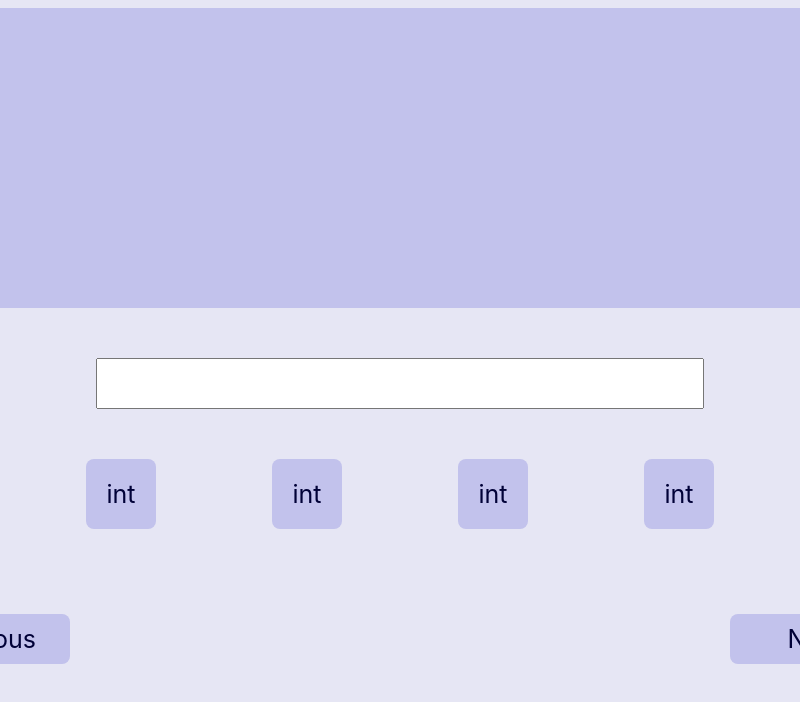
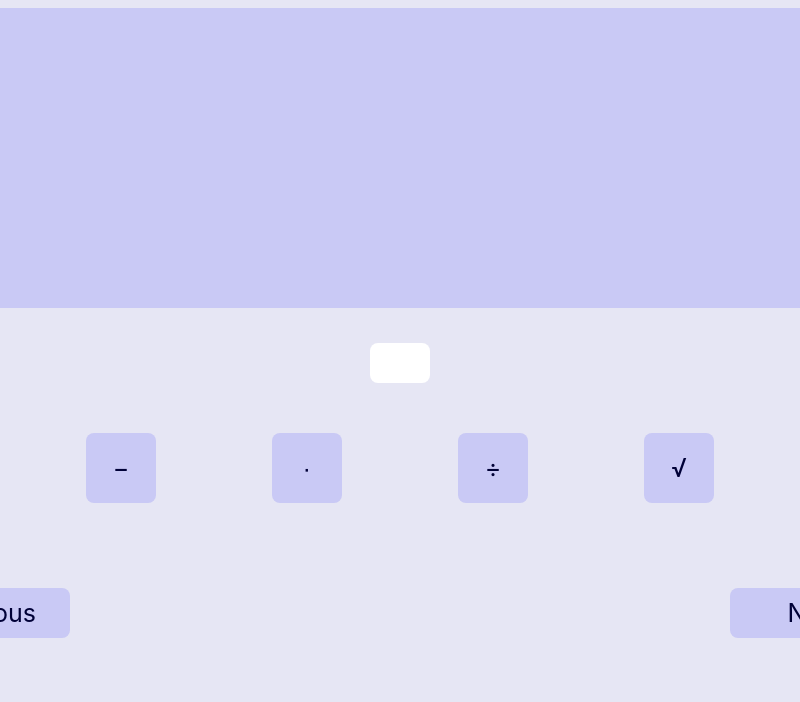
Before and after one commit to olivia-stefanoiu/QuizApp, an Electron app: page src/quiz.html in a window 800 px wide. Shown: the top 702 px of the page. Drawn offline with Linux system fonts and the light colour scheme.

Commit message:
Made math-field work

```diff
--- a/src/index.css
+++ b/src/index.css
@@ -2,7 +2,7 @@
     --primary-color: #000799;
     --text-color: #000137;
     --background-color: #E6E6F4;
-    --active-color: #C2C2ECFF;
+    --active-color: #c9c9f5;
     --hover-color: #aeaeef;
 }
 
@@ -160,3 +160,24 @@ body {
     font-weight: 400;
     align-items: center;
 }
+
+math-field {
+    background-color: white;
+    box-sizing: border-box;
+    color: var(--text-color);
+    cursor: pointer;
+    display: block;
+    font-family: -apple-system, system-ui, "Segoe UI", "Liberation Sans", sans-serif;
+    font-size: 25px;
+    font-weight: 400;
+    outline: none;
+    border: 2px;
+    border-color: var(--text-color);
+    padding: 20px 30px;
+    position: relative;
+    text-align: center;
+    white-space: nowrap;
+    margin-top: 35px;
+    border-radius: 8px;
+    text-decoration: none;
+}
--- a/src/quiz.html
+++ b/src/quiz.html
@@ -8,14 +8,19 @@
 <body>
 <div id="root" class="center">
     <div class="div-problem center"></div>
-    <input class="input" type="text"  id="raspuns" name="raspuns" >
+    <!--    <input class="input" type="text"  id="raspuns" name="raspuns" >-->
+
+    <math-field id="formula">
+
+    </math-field>
+
     <div class="div-horizontal margin-top">
-        <button class="button-8  symbols">int</button>
-        <button class="button-8 symbols">int</button>
-        <button class="button-8 symbols">int</button>
-        <button class="button-8 symbols">int</button>
-        <button class="button-8 symbols">int</button>
-        <button class="button-8 symbols">int</button>
+        <button class="button-8  symbols">&#43;</button>
+        <button class="button-8 symbols">&#8722;</button>
+        <button class="button-8 symbols">&#8729;</button>
+        <button class="button-8 symbols">&#247;</button>
+        <button class="button-8 symbols">&#8730;</button>
+        <button class="button-8 symbols">&#8747;</button>
     </div>
     <div class="div-horizontal margin-top">
         <a class="button-8 quiz" href="problem.html">Previous</a>
@@ -23,6 +28,6 @@
     </div>
 </div>
 
-
+<script defer src="http://unpkg.com/mathlive"></script>
 </body>
 </html>
```
Also changed, not shown: src/generate-quiz.html (+12 -12 lines), src/generate-quiz.js (+16 -4 lines), src/problem.html (+13 -8 lines), src/quiz.js (+11 -0 lines).
